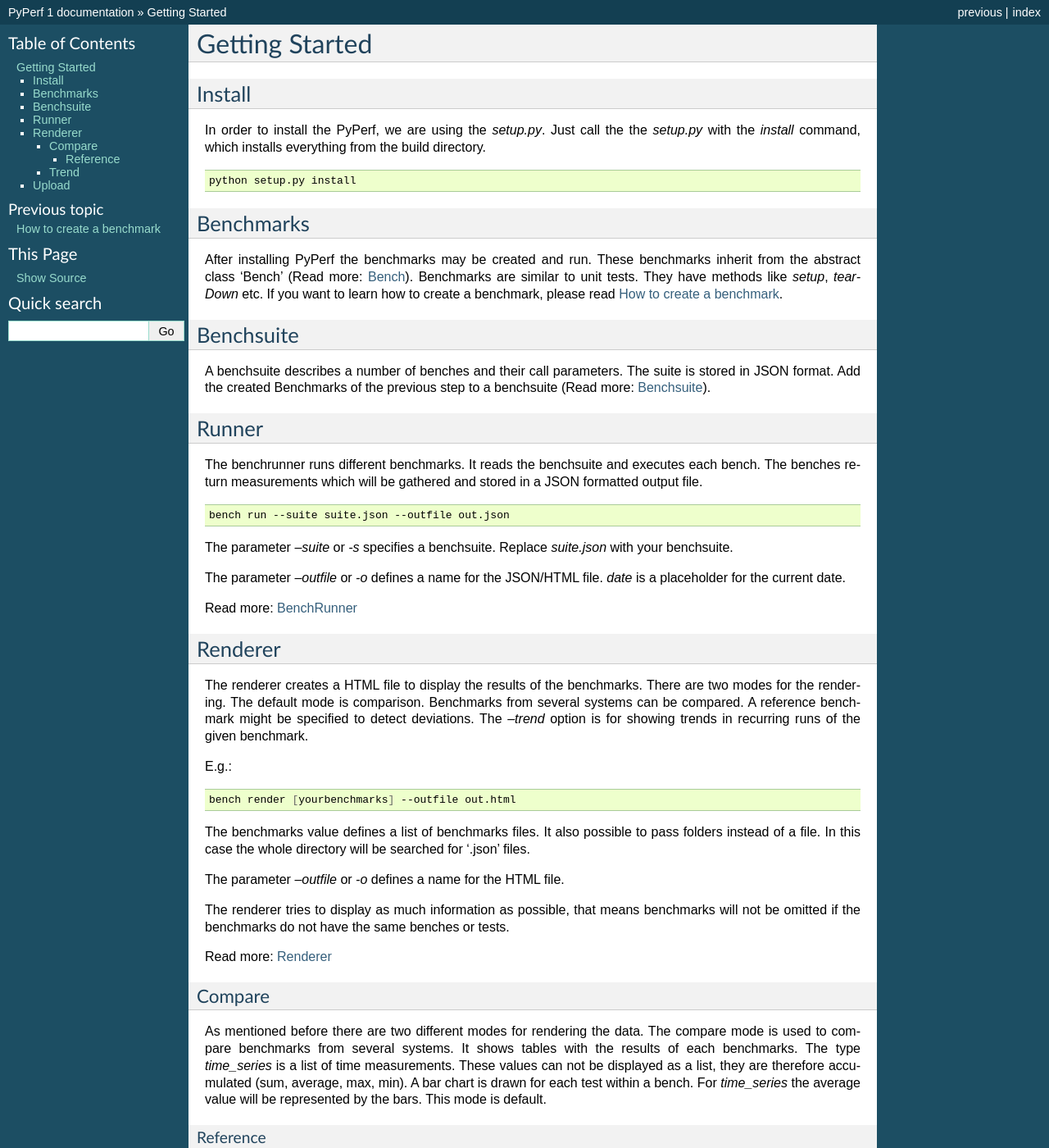
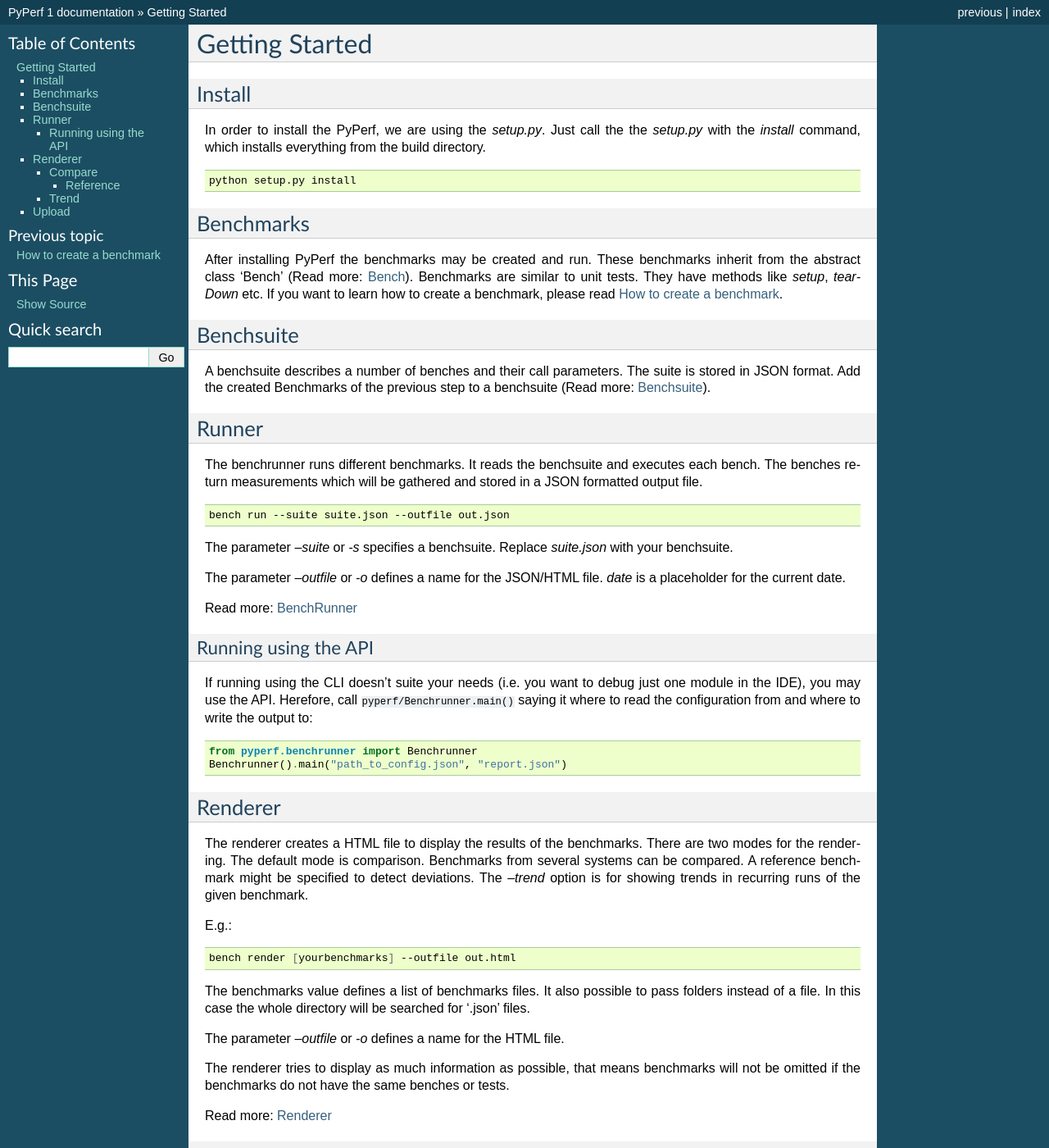
Before and after one commit to JohannesGro/PyPerf, a Sphinx documentation site: the page built from doc/gettingStarted.rst, in a window 1280 px wide and 1400 px high. Shown: the whole window at 82% size. Built offline with Sphinx 7.4.7, drawn with Linux system fonts in a browser that asks for light colours.

Commit message:
Fixes #19: Provide an easy method for calling from a debugger/IDE

```diff
--- a/doc/gettingStarted.rst
+++ b/doc/gettingStarted.rst
@@ -44,6 +44,18 @@
 `date` is a placeholder for the current date.
 
 Read more: :doc:`benchrunner`
+
+Running using the API
+---------------------
+If running using the CLI doesn't suite your needs (i.e. you want to
+debug just one module in the IDE), you may use the API. Herefore, call
+:samp:`pyperf/Benchrunner.main()` saying it where to read the configuration
+from and where to write the output to:
+
+.. code-block:: Python
+
+	from pyperf.benchrunner import Benchrunner
+	Benchrunner().main("path_to_config.json", "report.json")
 
 
 Renderer
```
Also changed, not shown: 1 other file.
